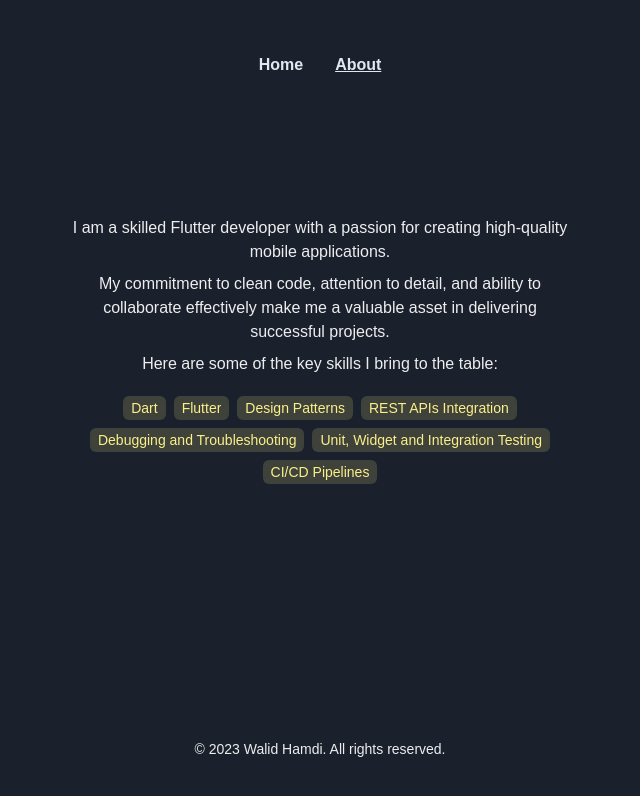
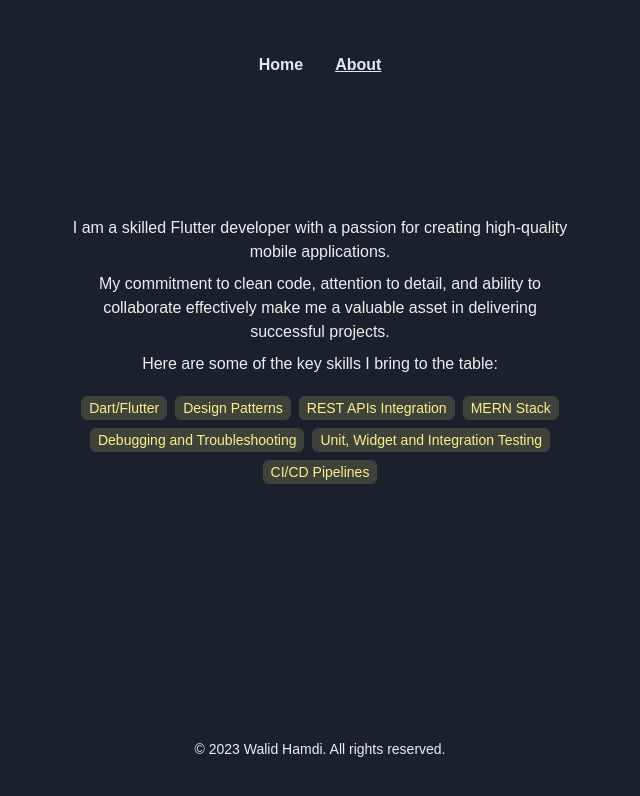
Before and after one commit to walid-hamdi/React_portfolio_website, a React (Vite) app: page /about in a window 1280 px wide. Shown: the top 796 px of the page, without its empty margins (320-960 px from the left). Built offline with nearby package versions, Linux system fonts and the light colour scheme; a web font is replaced by a local one.

Commit message:
Update Skills

```diff
--- a/src/pages/About/components/Skills/index.tsx
+++ b/src/pages/About/components/Skills/index.tsx
@@ -3,10 +3,7 @@ import { Container, Tag, TagLabel } from "@chakra-ui/react";
 const Skills = () => {
   const skills = [
     {
-      label: "Dart",
-    },
-    {
-      label: "Flutter",
+      label: "Dart/Flutter",
     },
     {
       label: "Design Patterns",
@@ -15,6 +12,9 @@ const Skills = () => {
     {
       label: "REST APIs Integration",
     },
+{
+label:"MERN Stack"
+},
 
     {
       label: "Debugging and Troubleshooting",
```
